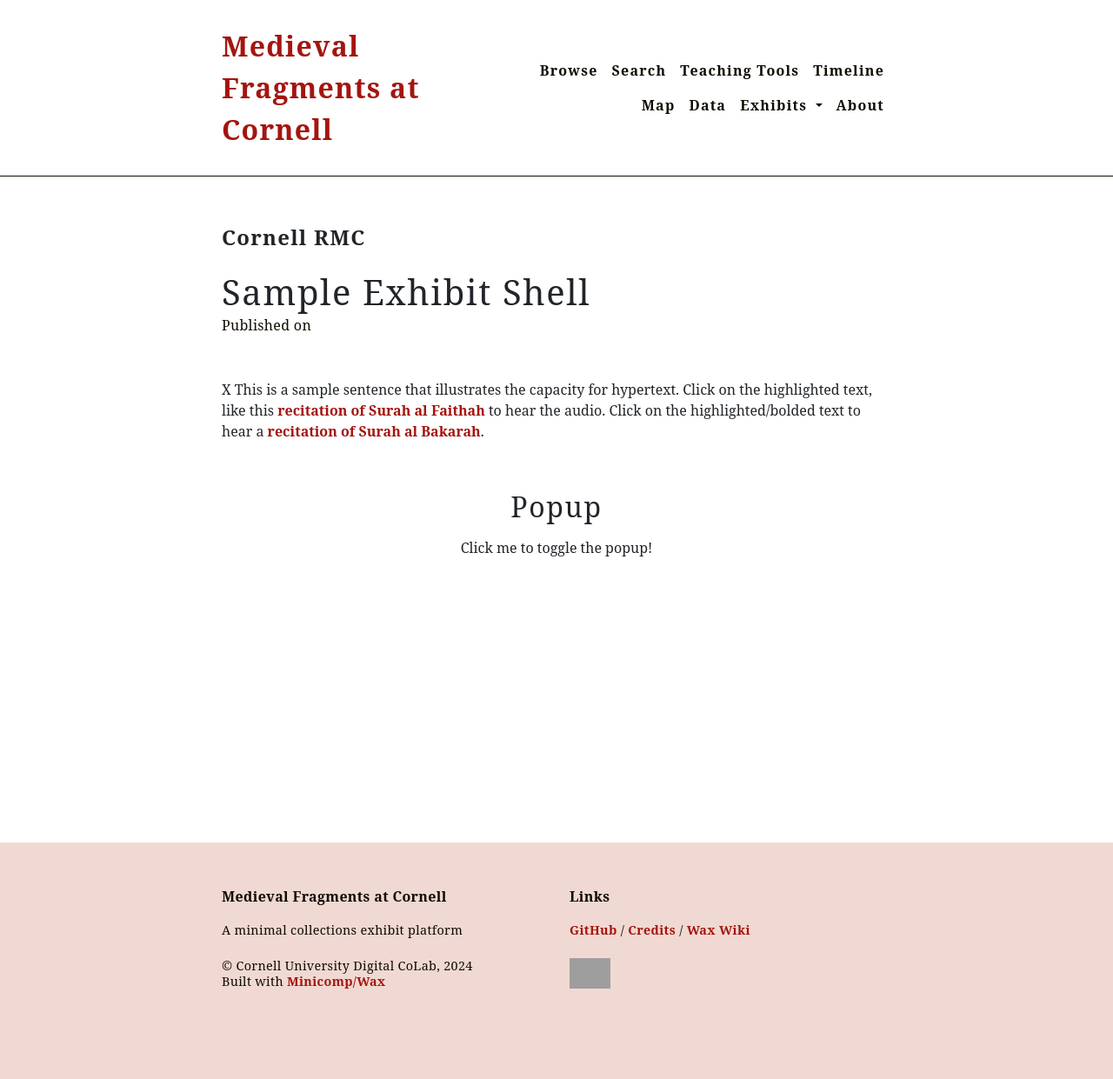
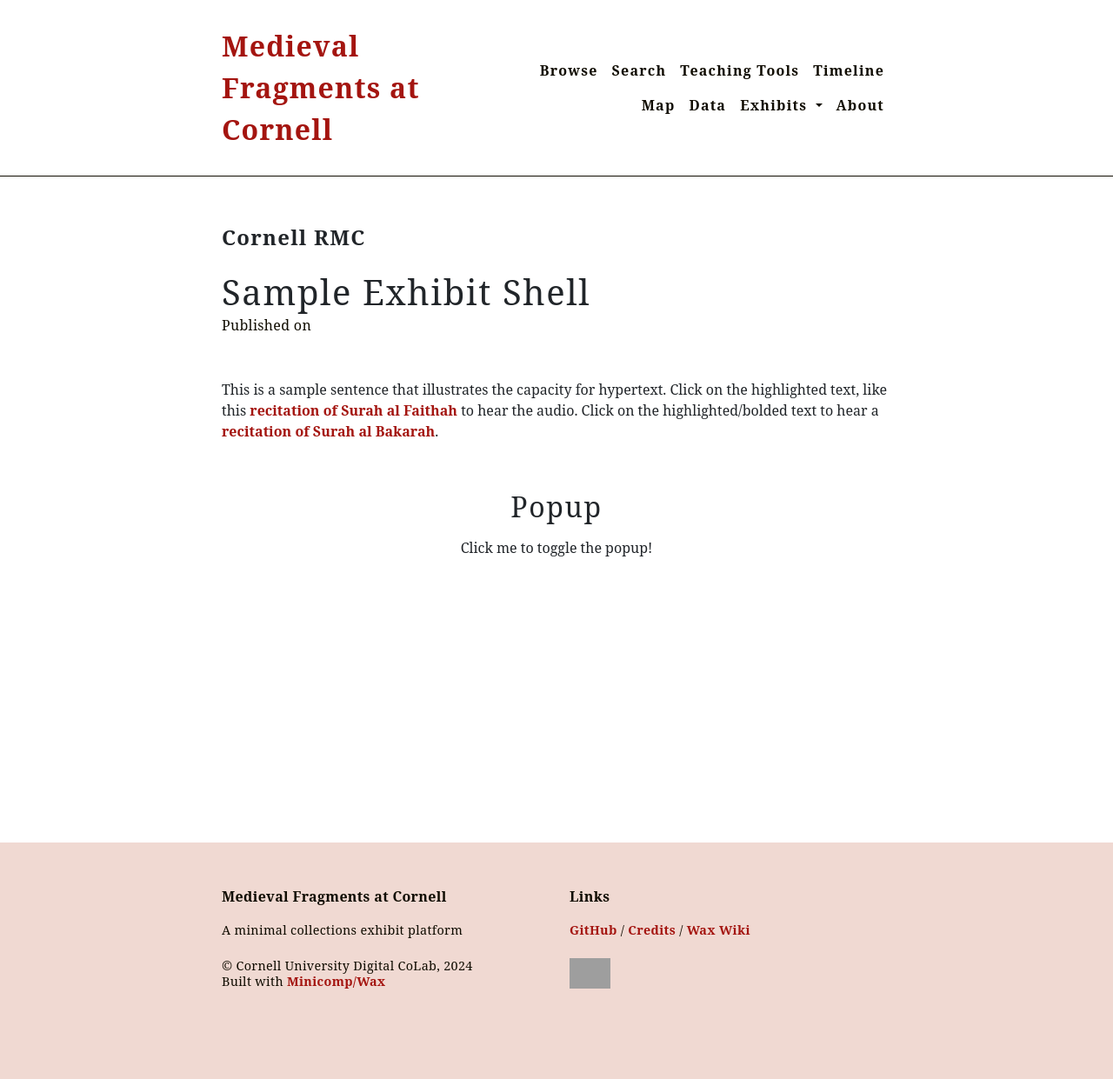
Before and after one commit to kam535/medieval-fragments, a Jekyll site: the page built from _exhibits/c.md, in a window 1280 px wide. Shown: the whole page at 87% size. Built offline with Jekyll 4.4.1, drawn with Linux system fonts in a browser that asks for light colours; some web fonts are replaced.

Commit message:
Update c.md

```diff
--- a/_exhibits/c.md
+++ b/_exhibits/c.md
@@ -66,7 +66,7 @@
 <body>
 
 <div>
-X This is a sample sentence that illustrates the capacity for hypertext. Click on the highlighted text, like this <a href="#" data-audio-src="https://download.quranicaudio.com/quran/abdullaah_3awwaad_al-juhaynee/001.mp3">recitation of Surah al Faithah</a> to hear the audio. Click on the highlighted/bolded text to hear a <a href="#" data-audio-src="https://download.quranicaudio.com/quran/abdullaah_3awwaad_al-juhaynee/002.mp3">recitation of Surah al Bakarah</a>.
+This is a sample sentence that illustrates the capacity for hypertext. Click on the highlighted text, like this <a href="#" data-audio-src="https://download.quranicaudio.com/quran/abdullaah_3awwaad_al-juhaynee/001.mp3">recitation of Surah al Faithah</a> to hear the audio. Click on the highlighted/bolded text to hear a <a href="#" data-audio-src="https://download.quranicaudio.com/quran/abdullaah_3awwaad_al-juhaynee/002.mp3">recitation of Surah al Bakarah</a>.
  <script>
     const player = new SoundPlayer();
     const elements = document.querySelectorAll('[data-audio-src]');
```
